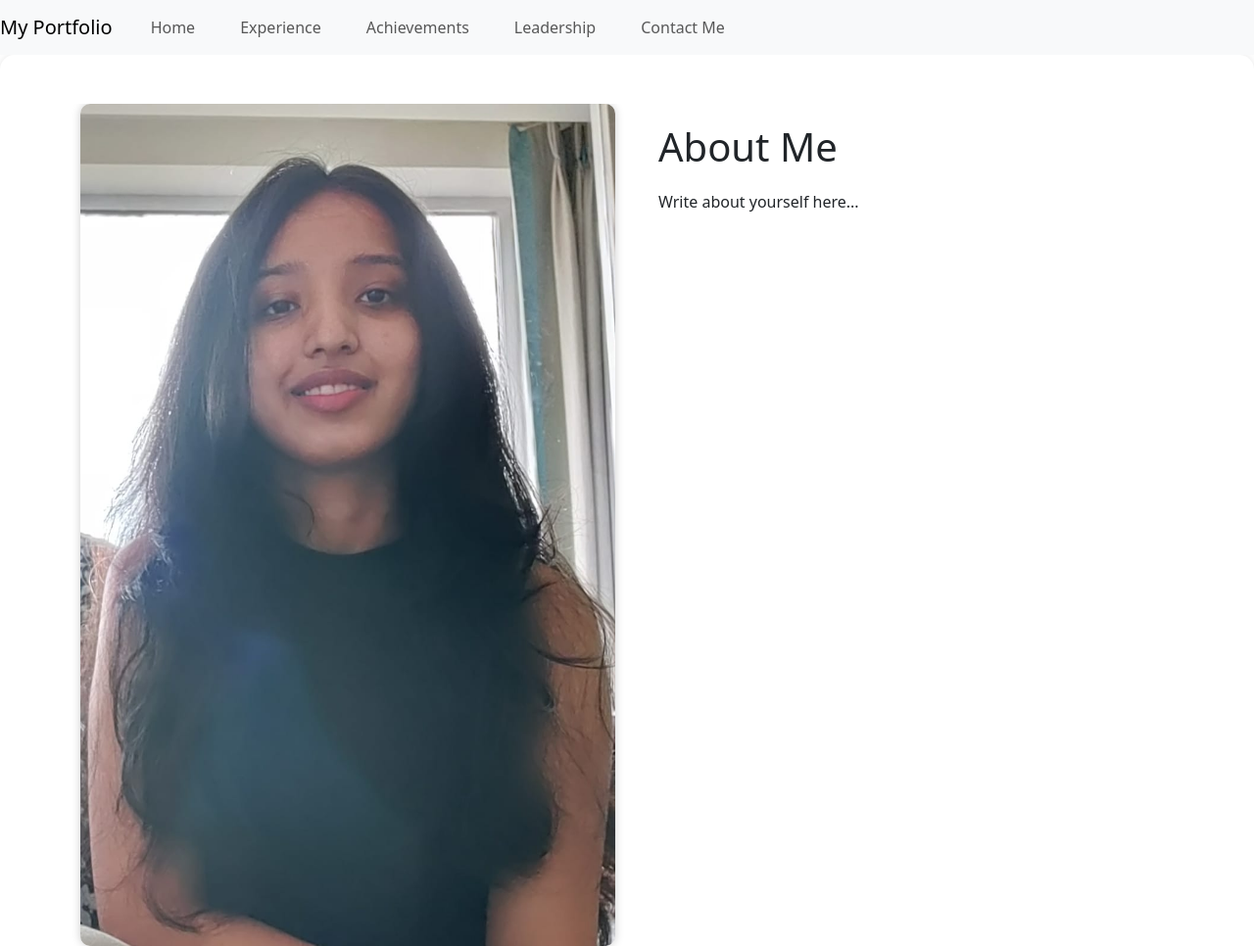
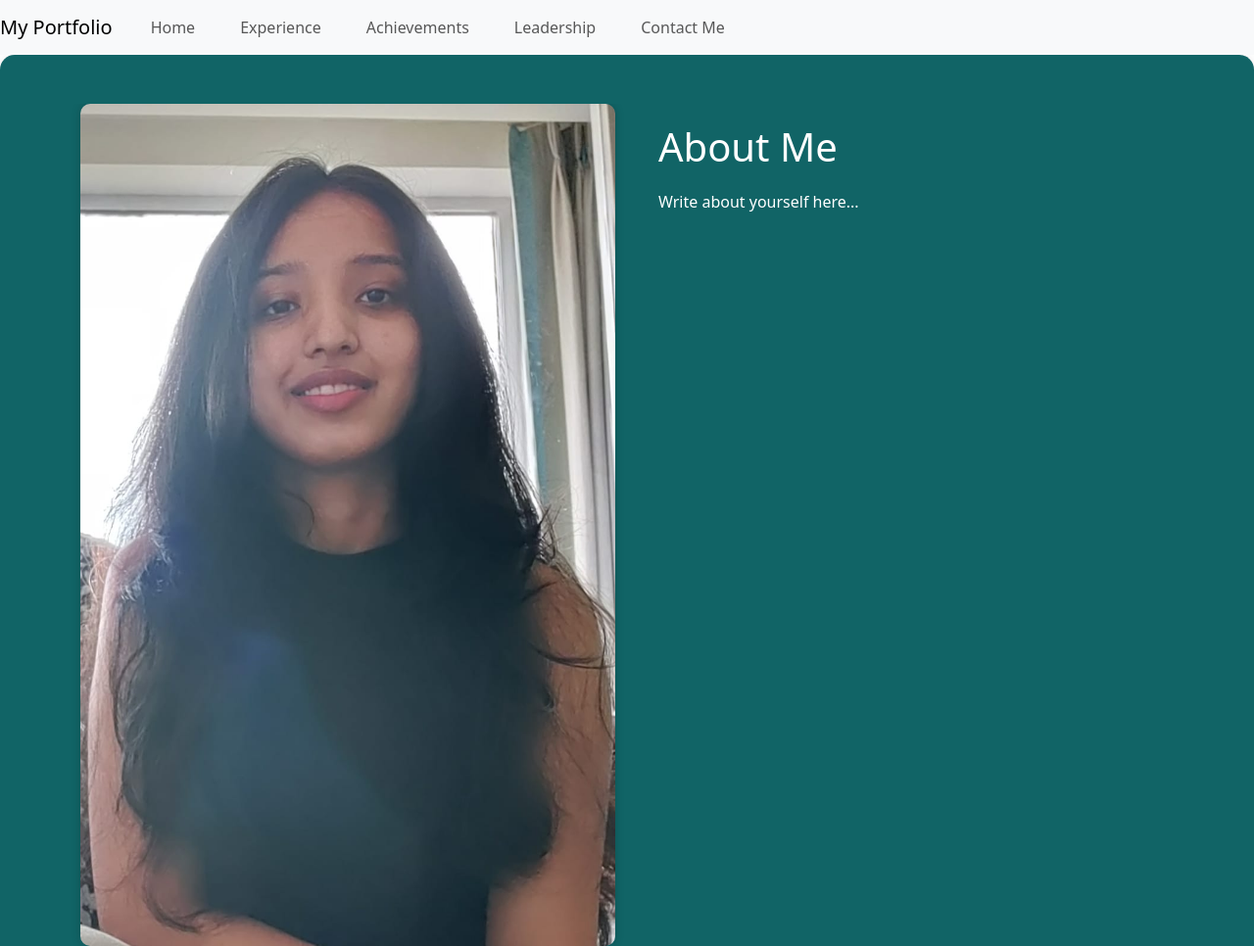
Before and after one commit to sakrenu/Portfolio_renukasakshi, a website: page index.html in a window 1280 px wide. Shown: the top 966 px of the page at 98% size. Drawn offline with nearby package versions, Linux system fonts and the light colour scheme.

Commit message:
colour check

```diff
--- a/styles.css
+++ b/styles.css
@@ -7,7 +7,7 @@ body {
 
 /* Navigation Styles */
 nav {
-    background-color: #007BFF; /* Blue color */
+    background-color: #2C3574; /* Blue color */
     padding: 10px;
 }
 
@@ -53,16 +53,17 @@ section {
     width: 500px;
     height: 500px;
     border-radius: 20px;
-} */ */ */
+} */
 
 
 
 .home-section {
-    background-color: #2E86C1; /* Light gray background for home section */
+    background-color: #116466; /* Light gray background for home section */
     padding: 50px 0;
     border-radius: 15px;
     margin-bottom: 20px;
     box-shadow: 0 0 10px rgba(0, 0, 0, 0.1);
+
 }
 
 .about-me-img {
@@ -73,6 +74,7 @@ section {
 
 .about-me-content {
     padding: 20px;
+    color: white;
 }
 
 .about-me-content h1 {
```
